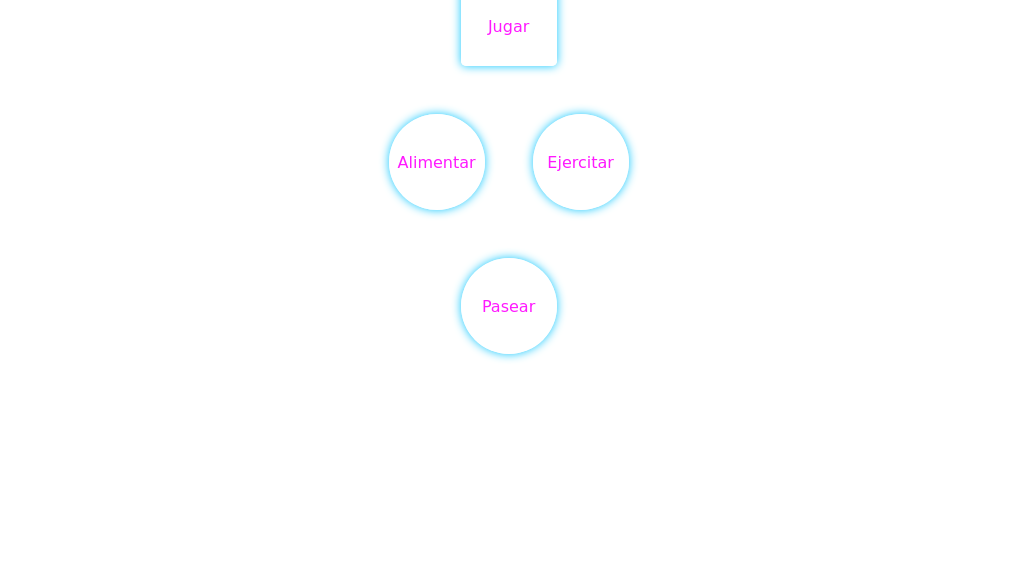
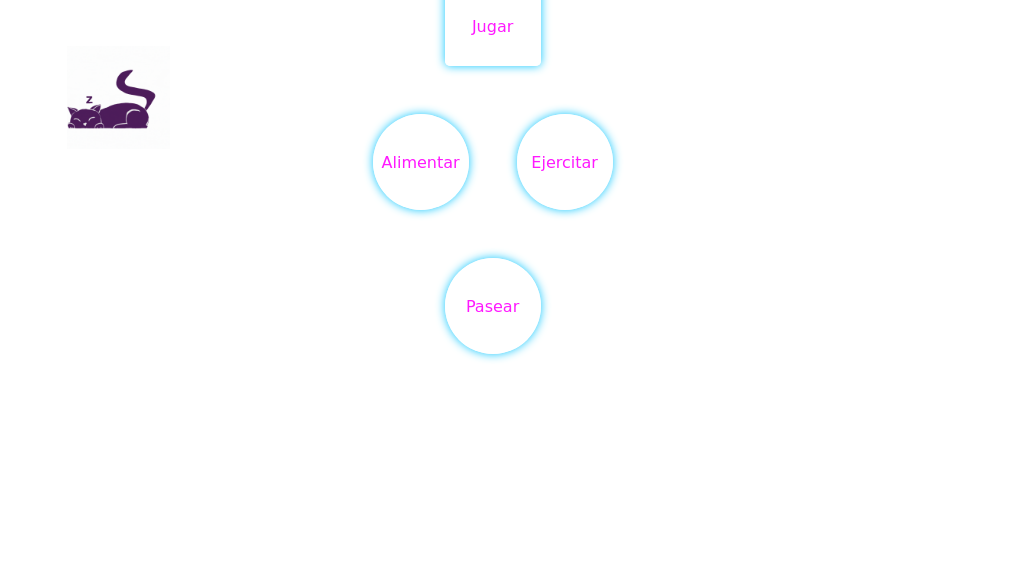
Before and after one commit to marielagcw/Front-end-2, a plain HTML site: page Mascotita virtual/index.html in a window 1280 px wide. Shown: the part 212-800 px from the top of the page, without its empty margins (85-1115 px from the left). Drawn offline with Linux system fonts and the light colour scheme; a web font is replaced by a local one.

Commit message:
actualizado

```diff
--- a/Mascotita virtual/css/style.css
+++ b/Mascotita virtual/css/style.css
@@ -48,6 +48,12 @@ main{
 /* >>>>>>>>>>>>> ᓚᘏᗢ Mascotita <<<<<<<<<<<<<<<< */
 
 /* acá van las reacciones y la animación de la mascotita */
+.mascotitaAnimada{
+  position:relative;
+  top: 100px;
+  width: 30%;
+  height:fit-content;
+}
 
 /* >>>>>>>>>>>>> ᓚᘏᗢ Juego de interacción <<<<<<<<<<<<<<<< */
 
--- a/Mascotita virtual/index.html
+++ b/Mascotita virtual/index.html
@@ -18,6 +18,7 @@
             <h1 class="subtitulo">
                 Mascotita
             </h1>
+            <img src="./img/cat.gif" alt="gatito" class="mascotitaAnimada">
         </section>
            <section class="jugar">
             <h2 class="subtitulo">
```
Also changed, not shown: Mascotita virtual/img/cat.gif (added).
